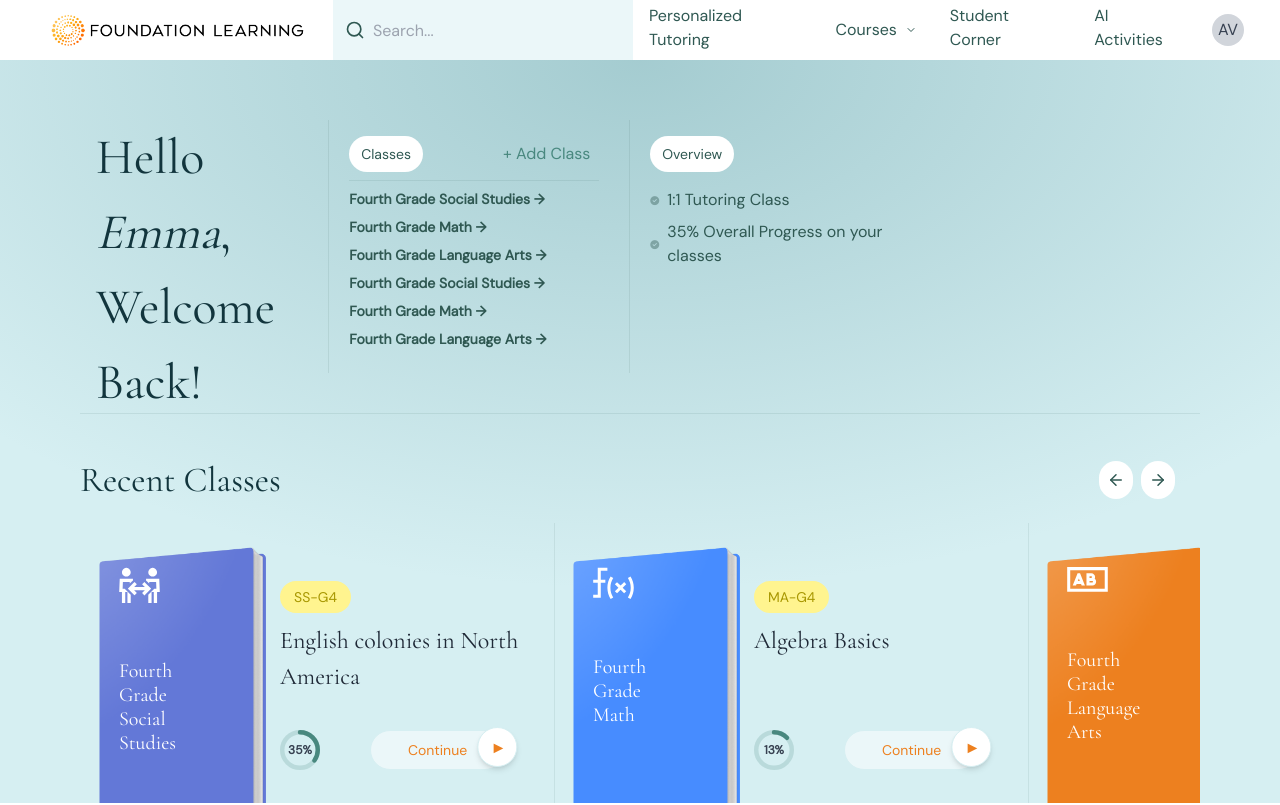
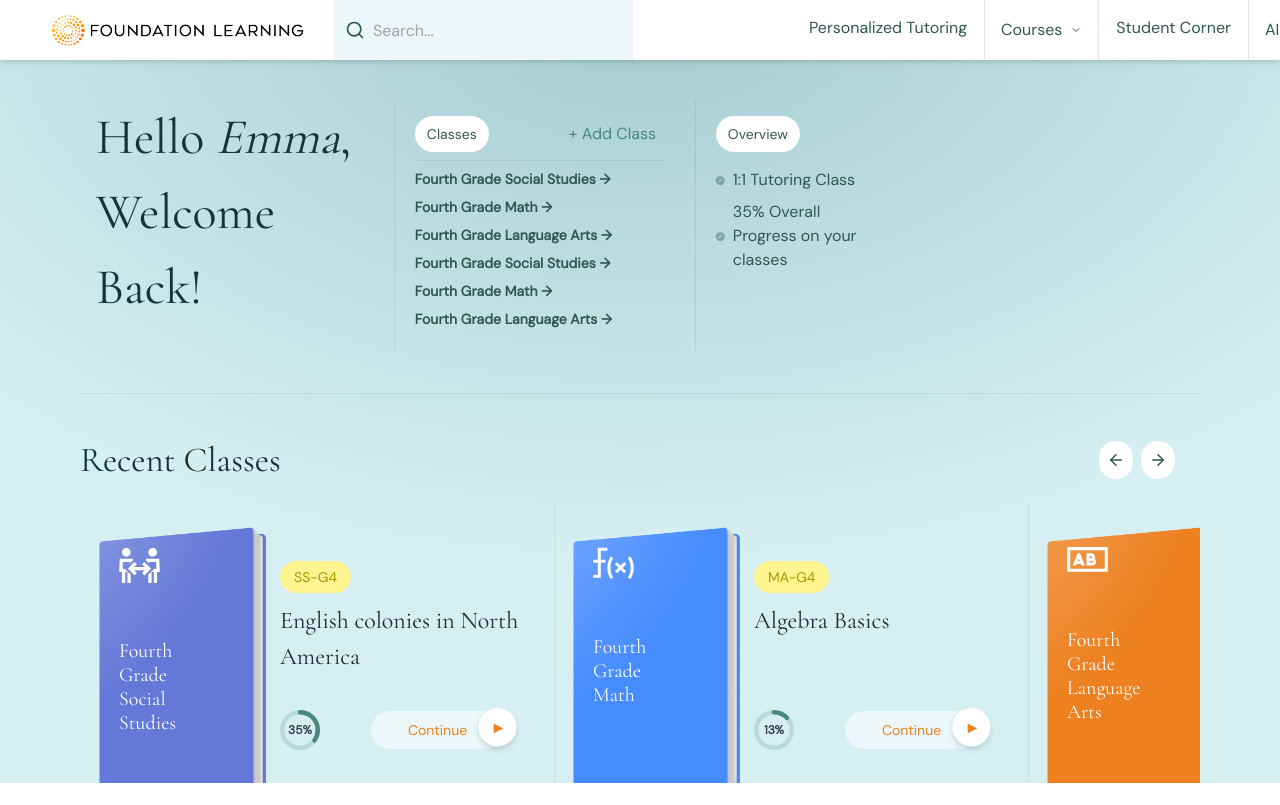
Before and after one commit to pulakkar333/Foundation_learning, a Next.js app: page / in a window 1280 px wide. Shown: the top 805 px of the page. Built offline with nearby package versions, Linux system fonts and the light colour scheme.

Commit message:
feedbacks

```diff
--- a/src/components/heroSection.tsx
+++ b/src/components/heroSection.tsx
@@ -68,9 +68,9 @@ export default function HeroSection() {
           "radial-gradient(71.27% 71.27% at 50% 0%, rgba(115, 169, 175, 0.50) 0%, rgba(172, 235, 243, 0.00) 100%), #D6EFF2",
       }}
     >
-      <div className="mt-[60px]">
+      <div className="xl:mt-[100px] md:mt-[150px] ssm:mt-[150px]">
         <div className="flex flex-col md:flex-row xl:justify-between border-l border-[#2F58521A] lg:border-hidden md:border-hidden sm:border-[#2F58521A] sm:border-l-0 sm:pl-0 sm:pb-0">
-          <h1 className="xl:text-[50px] md:text-[50px] ssm:text-[40px] text-[#12353D] font-cormorant xl:font-[500] xl:w-[343px] xl:h-[122px] md:w-[343px] md:h-[122px] leading-normal ssm:px-[16px]">
+          <h1 className="xl:text-[50px] md:text-[50px] ssm:text-[40px] text-[#12353D] font-cormorant xl:font-[500] xl:w-auto xl:h-auto md:w-[343px] md:h-[122px] leading-normal ssm:px-[16px]">
             Hello <em className="italic xl:font-[400]">Emma</em>, Welcome Back!
           </h1>
 
--- a/src/components/navigiation.tsx
+++ b/src/components/navigiation.tsx
@@ -2,16 +2,35 @@
 
 import Image from "next/image";
 import Link from "next/link";
-import { Search, ChevronDown, Menu, X } from "lucide-react";
-import { useState } from "react";
+import { Search, ChevronDown } from "lucide-react";
 
-export default function Navigation() {
-  const [mobileMenuOpen, setMobileMenuOpen] = useState(false);
+export default function Layout() {
+  return (
+    <>
+      <Navigation />
+      <div className="xl:hidden">
+        <Navigation second />
+      </div>
+    </>
+  );
+}
 
+function Navigation({ second = false }: { second?: boolean }) {
   return (
-    <header className=" bg-white flex items-center justify-between h-[60px] font-dm xl:pl-[40px] xl:pr-[20px]">
-      {/* Left Section */}
-      <div className="flex items-center flex-shrink-0 space-x-4 h-full">
+    <header
+      className={`fixed w-full z-50 bg-white flex items-center justify-between h-[60px] font-dm xl:pl-[px] xl:pr-[0px] shadow-md transition-all duration-300 ${
+        second ? "top-[60px]" : "top-0"
+      }`}
+    >
+      <div className="flex items-center ssm:pl-6 flex-shrink-0 space-x-4 h-full">
+        {!second && (
+          <div className="md:hidden">
+            <Search className="text-[#2F5852] cursor-pointer" size={24} />
+          </div>
+        )}
+
+        {!second && (
+          <>
             <Image
               src="/logo/logo.png"
               alt="Foundation Learning"
@@ -19,8 +38,6 @@ export default function Navigation() {
               height={35}
               className="hidden lg:block"
             />
-
-        {/* Mobile Logo */}
             <Image
               src="/logo/logo.png"
               alt="Foundation Learning"
@@ -28,8 +45,10 @@ export default function Navigation() {
               height={30}
               className="lg:hidden"
             />
+          </>
+        )}
 
-        {/* Search Bar */}
+        {!second && (
           <div className="hidden md:flex w-auto h-full items-center relative bg-[#EBF7F9]">
             <Search className="absolute left-3 text-[#2F5852]" size={20} />
             <input
@@ -38,59 +57,49 @@ export default function Navigation() {
               className="bg-transparent text-[#2F5852] w-[300px] h-[60px] pl-10 pr-4 outline-none focus:ring-0"
             />
           </div>
-        {/* Mobile Search Icon */}
-        <Search className="md:hidden text-gray-500 cursor-pointer" size={24} />
+        )}
       </div>
 
-      {/* Desktop Navigation */}
-      <nav className="hidden lg:flex items-center flex-`shrink-0 h-full">
+      {!second ? (
+        <nav className="hidden xl:pl-[160px] lg:flex items-center flex-shrink-0 h-full">
           <NavLinks />
         </nav>
+      ) : (
+        <nav className="flex items-center justify-between flex-shrink-0 h-full w-full overflow-x-auto">
+          <NavLinks />
+        </nav>
+      )}
 
-      {/* Mobile Menu Button */}
-      <button
-        className="lg:hidden text-gray-700"
-        onClick={() => setMobileMenuOpen(!mobileMenuOpen)}
-      >
-        {mobileMenuOpen ? <X size={28} /> : <Menu size={28} />}
-      </button>
-
-      {/* Mobile Menu */}
-      {mobileMenuOpen && (
-        <div className="lg:hidden absolute top-[60px] left-0 w-full bg-white shadow-md flex flex-col space-y-4 py-4 px-6">
-          <NavLinks mobile />
+      {!second && (
+        <div className="relative px-4">
+          <div className="w-8 h-8 bg-gray-300 rounded-full flex items-center justify-center text-gray-700">
+            AV
+          </div>
         </div>
       )}
     </header>
   );
 }
 
-function NavLinks({ mobile = false }: { mobile?: boolean }) {
+function NavLinks() {
   return (
     <>
       <Link
         href="#"
-        className={`text-[#2F5852] text-[16px] font-normal leading-normal border-r-[1px] border-[#2F58521A] px-4 ${
-          mobile ? "block py-2" : "h-full"
-        } hover:bg-[#D6EFF2] transition-colors duration-200 flex items-center justify-center border-b-4 border-transparent hover:border-b-[#2F5852]`}
+        className="text-[#2F5852] text-[16px] font-normal leading-normal border-r-[1px] border-[#2F58521A] px-4 h-full hover:bg-[#D6EFF2] transition-colors duration-200 flex items-center justify-center border-b-4 border-transparent hover:border-b-[#2F5852] ssm:whitespace-nowrap"
       >
         Personalized Tutoring
       </Link>
 
-      <Divider mobile={mobile} />
+      <Divider />
 
-      {/* Dropdown */}
-      <div className={`relative group ${mobile ? "block" : "hidden lg:block"}`}>
+      <div className="relative group">
         <button className="text-[#2F5852] text-[16px] font-normal flex items-center h-full px-4">
           Courses
           <ChevronDown className="ml-2" size={12} />
         </button>
 
-        <div
-          className={`absolute hidden group-hover:block bg-white shadow-md rounded-lg p-2 mt-2 w-40  ${
-            mobile ? "block static shadow-none mt-0" : ""
-          }`}
-        >
+        <div className="absolute hidden group-hover:block bg-white shadow-md rounded-lg p-2 mt-2 w-40">
           <Link
             href="#"
             className="block text-[#2F5852] p-2 hover:bg-[#D6EFF2] transition-colors duration-200"
@@ -105,48 +114,27 @@ function NavLinks({ mobile = false }: { mobile?: boolean }) {
           </Link>
         </div>
       </div>
-      <Divider mobile={mobile} />
+      <Divider />
 
       <Link
         href="#"
-        className={`text-[#2F5852] text-[16px] font-normal leading-normal border-r-[1px] border-l-[1px] border-[#2F58521A] px-4 ${
-          mobile ? "block py-2" : "h-full"
-        } hover:bg-[#D6EFF2] transition-colors duration-200 flex items-center justify-center border-b-4 border-transparent hover:border-b-[#2F5852]`}
+        className="text-[#2F5852] text-[16px] font-normal leading-normal border-r-[1px] border-l-[1px] border-[#2F58521A] px-4 h-full hover:bg-[#D6EFF2] transition-colors duration-200 flex items-center justify-center border-b-4 border-transparent hover:border-b-[#2F5852] ssm:whitespace-nowrap"
       >
         Student Corner
       </Link>
 
-      <Divider mobile={mobile} />
+      <Divider />
 
       <Link
         href="#"
-        className={`text-[#2F5852] text-[16px] font-normal leading-normal border-r-[1px] border-[#2F58521A] px-4 ${
-          mobile ? "block py-2" : "h-full"
-        } hover:bg-[#D6EFF2] transition-colors duration-200 flex items-center justify-center border-b-4 border-transparent hover:border-b-[#2F5852]`}
+        className="text-[#2F5852] text-[16px] font-normal leading-normal border-r border-[#0715131a] border-l-[px] border-[#2F58521A] px-4 h-full hover:bg-[#D6EFF2] transition-colors duration-200 flex items-center justify-center hover:border-b-4 border-[#2F5852] ssm:whitespace-nowrap hover:border-b-[#2F5852] border-transparent"
       >
         AI Activities
       </Link>
-
-      <Divider mobile={mobile} />
-
-      {/* Avatar */}
-      <div className="relative px-4">
-        <div className="w-8 h-8 bg-gray-300 rounded-full flex items-center justify-center text-gray-700">
-          AV
-        </div>
-      </div>
     </>
   );
 }
 
-function Divider({ mobile }: { mobile?: boolean }) {
-  return (
-    <div
-      className={`${
-        mobile
-          ? "border-t border-gray-300 my-2"
-          : "h-full border- border-gray-200"
-      }`}
-    ></div>
-  );
+function Divider() {
+  return <div className="h-full border-r border-gray-200"></div>;
 }
```
Lines whose indentation alone changed are shown as unchanged.
